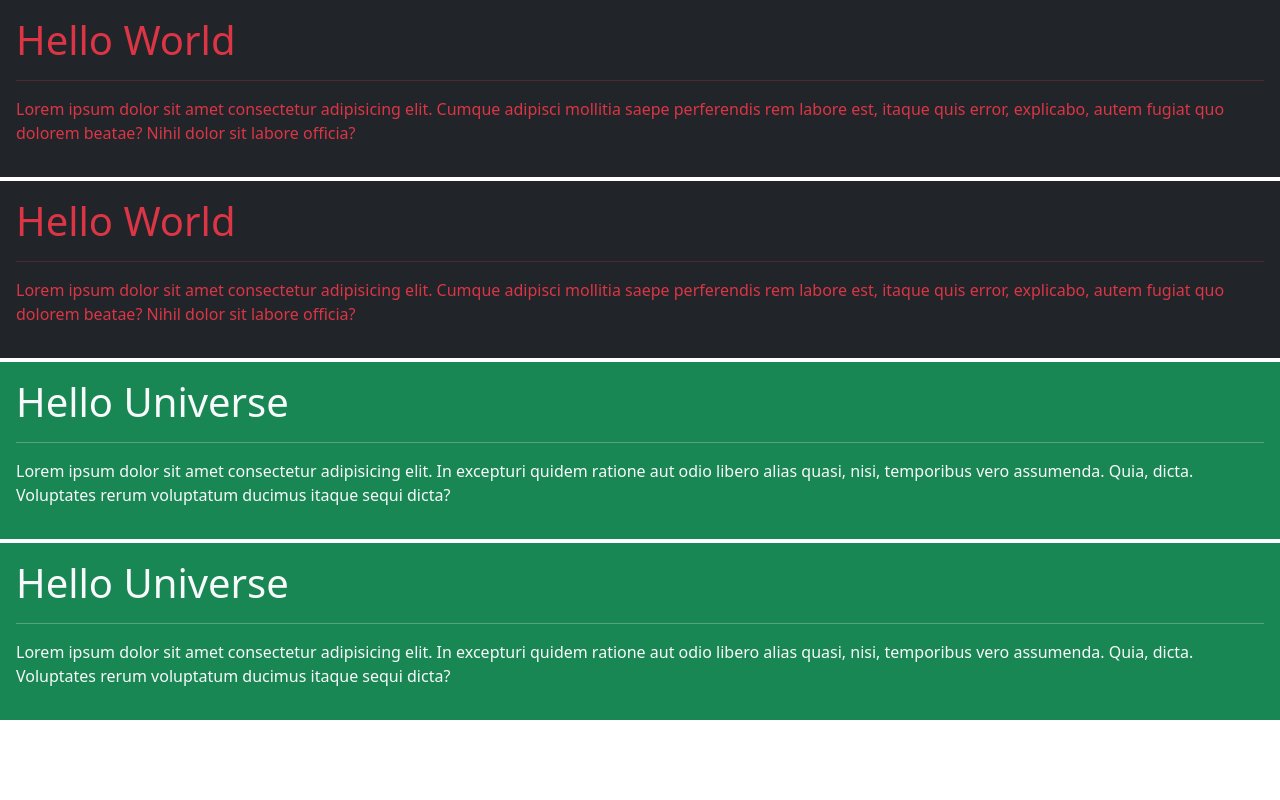
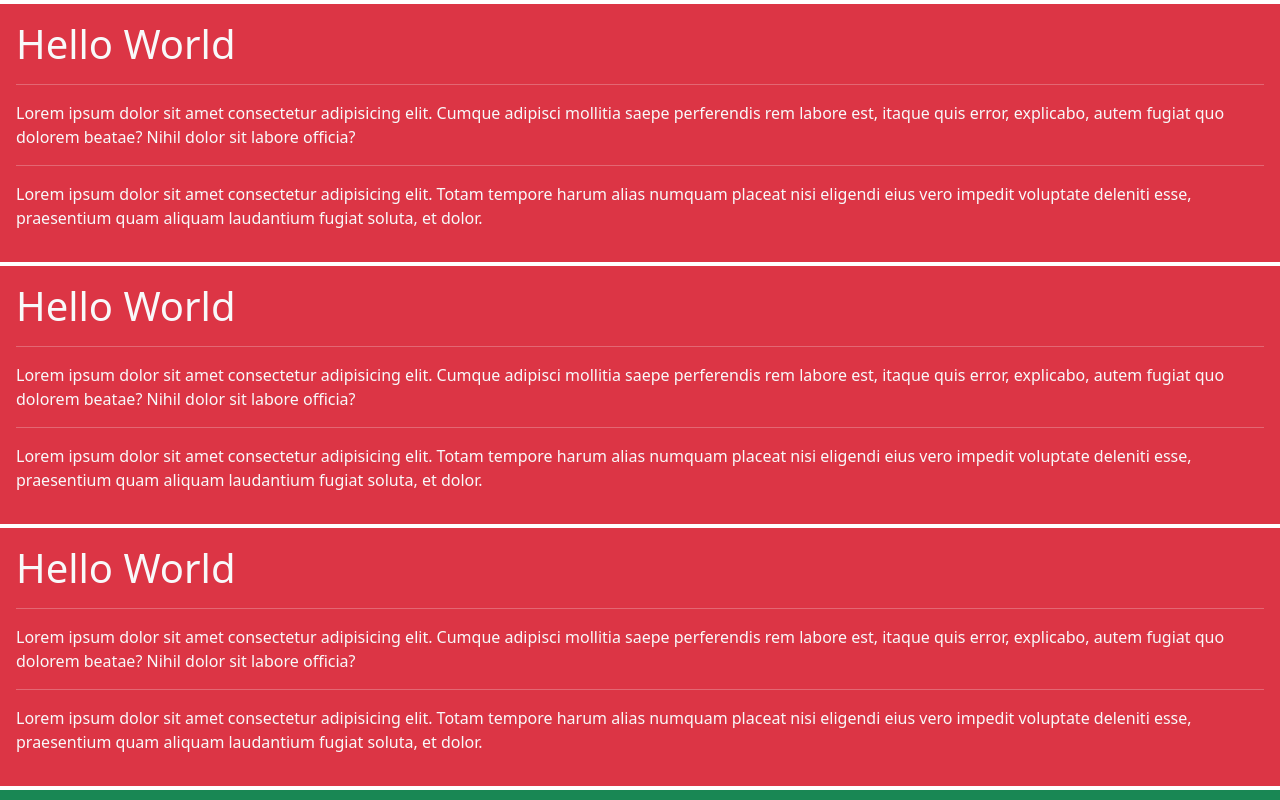
Before and after one commit to abhi0707-coder/my-react-app1, a React (Create React App) app: page / in a window 1280 px wide. Shown: the top 800 px of the page. Built offline with nearby package versions, Linux system fonts and the light colour scheme.

Commit message:
make two folder and import into ne

```diff
--- a/src/App.js
+++ b/src/App.js
@@ -1,10 +1,13 @@
 import logo from './logo.svg'
 import './App.css'
 import { useState } from 'react'
+import { HelloWorld } from './pages/HelloWorld'
+import { HelloUniverse } from './pages/HelloUniverse'
 
 export default function App() {
   return (
     <div>
+      <HelloWorld />
       <HelloWorld />
       <HelloWorld />
 
@@ -13,35 +16,3 @@ export default function App() {
     </div>
   )
 }
-
-// TAGS :: COMPONENTS :: Follow PascalCase Convention
-// <HelloWorld />
-function HelloWorld() {
-  return (
-    <div className="bg-dark text-danger p-3 mb-1 ">
-      <h1>Hello World</h1>
-      <hr />
-      <p>
-        Lorem ipsum dolor sit amet consectetur adipisicing elit. Cumque adipisci
-        mollitia saepe perferendis rem labore est, itaque quis error, explicabo,
-        autem fugiat quo dolorem beatae? Nihil dolor sit labore officia?
-      </p>
-    </div>
-  )
-}
-
-// <HelloUniverse />
-function HelloUniverse() {
-  return (
-    <div className="bg-success text-light p-3 my-1">
-      <h1>Hello Universe</h1>
-      <hr />
-      <p>
-        Lorem ipsum dolor sit amet consectetur adipisicing elit. In excepturi
-        quidem ratione aut odio libero alias quasi, nisi, temporibus vero
-        assumenda. Quia, dicta. Voluptates rerum voluptatum ducimus itaque sequi
-        dicta?
-      </p>
-    </div>
-  )
-}
--- /dev/null
+++ b/src/pages/HelloUniverse.js
@@ -0,0 +1,15 @@
+// <HelloUniverse />
+export function HelloUniverse() {
+    return (
+        <div className="bg-success text-light p-3 my-1">
+            <h1>Hello Universe</h1>
+            <hr />
+            <p>
+                Lorem ipsum dolor sit amet consectetur adipisicing elit. In excepturi
+                quidem ratione aut odio libero alias quasi, nisi, temporibus vero
+                assumenda. Quia, dicta. Voluptates rerum voluptatum ducimus itaque sequi
+                dicta?
+            </p>
+        </div>
+    );
+}
--- /dev/null
+++ b/src/pages/HelloWorld.js
@@ -0,0 +1,22 @@
+// TAGS :: COMPONENTS :: Follow PascalCase Convention
+// <HelloWorld />
+export function HelloWorld() {
+    return (
+        <div className="bg-danger text-light p-3 my-1">
+            <h1>Hello World</h1>
+            <hr />
+            <p>
+                Lorem ipsum dolor sit amet consectetur adipisicing elit. Cumque adipisci
+                mollitia saepe perferendis rem labore est, itaque quis error, explicabo,
+                autem fugiat quo dolorem beatae? Nihil dolor sit labore officia?
+            </p>
+            <hr />
+            <p>
+                Lorem ipsum dolor sit amet consectetur adipisicing elit. Totam tempore
+                harum alias numquam placeat nisi eligendi eius vero impedit voluptate
+                deleniti esse, praesentium quam aliquam laudantium fugiat soluta, et
+                dolor.
+            </p>
+        </div>
+    );
+}
```
